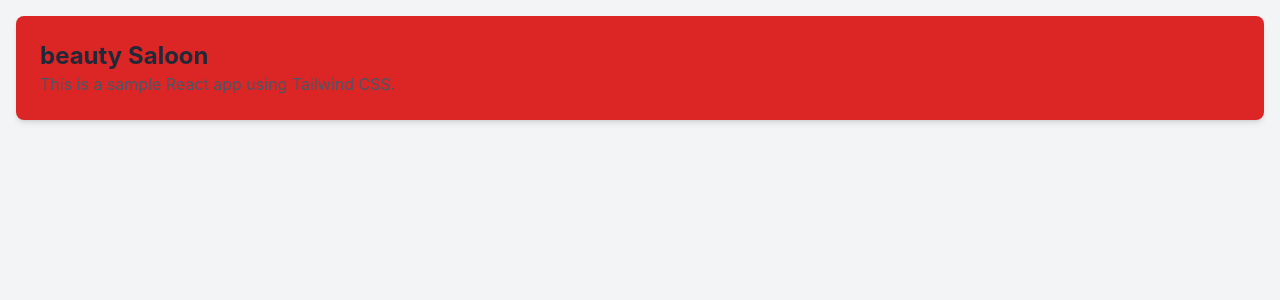
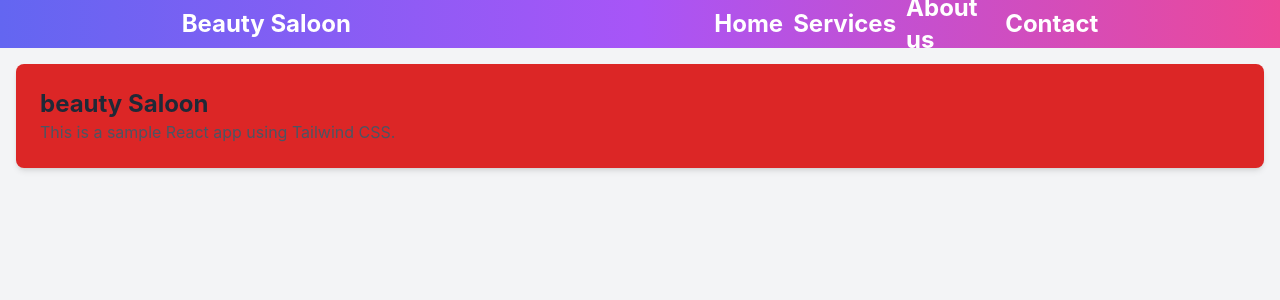
Before and after one commit to yashdargan/Saloon, a React (Vite) app: page / in a window 1280 px wide. Shown: the top 300 px of the page. Built offline with nearby package versions, Linux system fonts and the light colour scheme.

Commit message:
feat: Responsive Navbar

```diff
--- a/package.json
+++ b/package.json
@@ -11,7 +11,9 @@
   },
   "dependencies": {
     "react": "^18.3.1",
-    "react-dom": "^18.3.1"
+    "react-dom": "^18.3.1",
+    "react-icons": "^5.3.0",
+    "react-router-dom": "^6.26.1"
   },
   "devDependencies": {
     "@eslint/js": "^9.9.0",
--- a/src/App.tsx
+++ b/src/App.tsx
@@ -1,10 +1,15 @@
+import Navbar from "./component/navbar";
 
 function App() {
   return (
+
+    <>
+      <Navbar/>
     <div className="p-6 m-4 bg-red-600 rounded-lg shadow-md">
       <h1 className="text-2xl font-bold text-gray-800">beauty Saloon</h1>
       <p className="text-gray-600">This is a sample React app using Tailwind CSS.</p>
     </div>
+    </>
   );
 }
 
--- /dev/null
+++ b/src/component/navbar/index.tsx
@@ -0,0 +1,42 @@
+import React, { useState } from "react";
+import { AiOutlineClose, AiOutlineMenu } from "react-icons/ai";
+
+interface IMenuList {
+  name: "string";
+  link: "string";
+}
+
+const menu: IMenuList[] = [
+  { name: "Home", link: "/" },
+  { name: "Services", link: "/" },
+  { name: "About us", link: "/" },
+  { name: "Contact", link: "/" },
+];
+
+const Navbar: React.FC = () => {
+  const [isOpen, setIsOpen] = useState<boolean>(false);
+
+  const toggle = () => setIsOpen(!isOpen);
+
+  return (
+    <>
+      <nav className="flex w-full h-12 justify-around items-center bg-gradient-to-r from-indigo-500 via-purple-500 to-pink-500 text-white font-bold text-2xl">
+        <h2>Beauty Saloon</h2>
+        <div className="sm:hidden text-2xl cursor-pointer" onClick={toggle}>
+          {isOpen ? <AiOutlineClose /> : <AiOutlineMenu />}{" "}
+        </div>
+        <ul
+          className={`${isOpen ? "flex" : "hidden"} sm:flex flex-col sm:flex-row sm:w-[30%] w-full h-max justify-center items-center sm:justify-around gap-x-8 sm:gap-x-2.5 top-12 absolute sm:static right-0 text-black sm:text-white`}
+        >
+          {menu.map(({ name, link }: IMenuList) => (
+            <>
+              <div className="">{name}</div>
+            </>
+          ))}
+        </ul>
+      </nav>
+    </>
+  );
+};
+
+export default Navbar;
```
Also changed, not shown: 1 other file (tests, documents, lock files or other folders).
